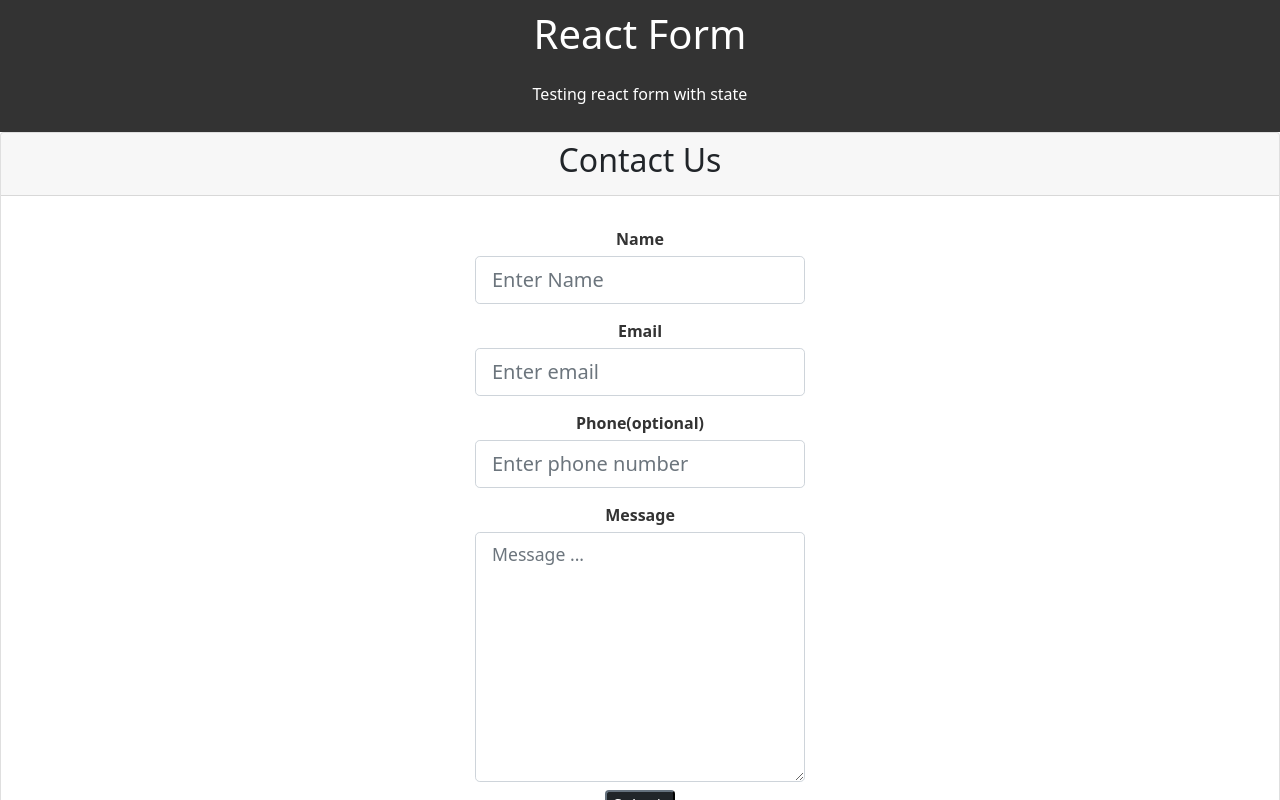
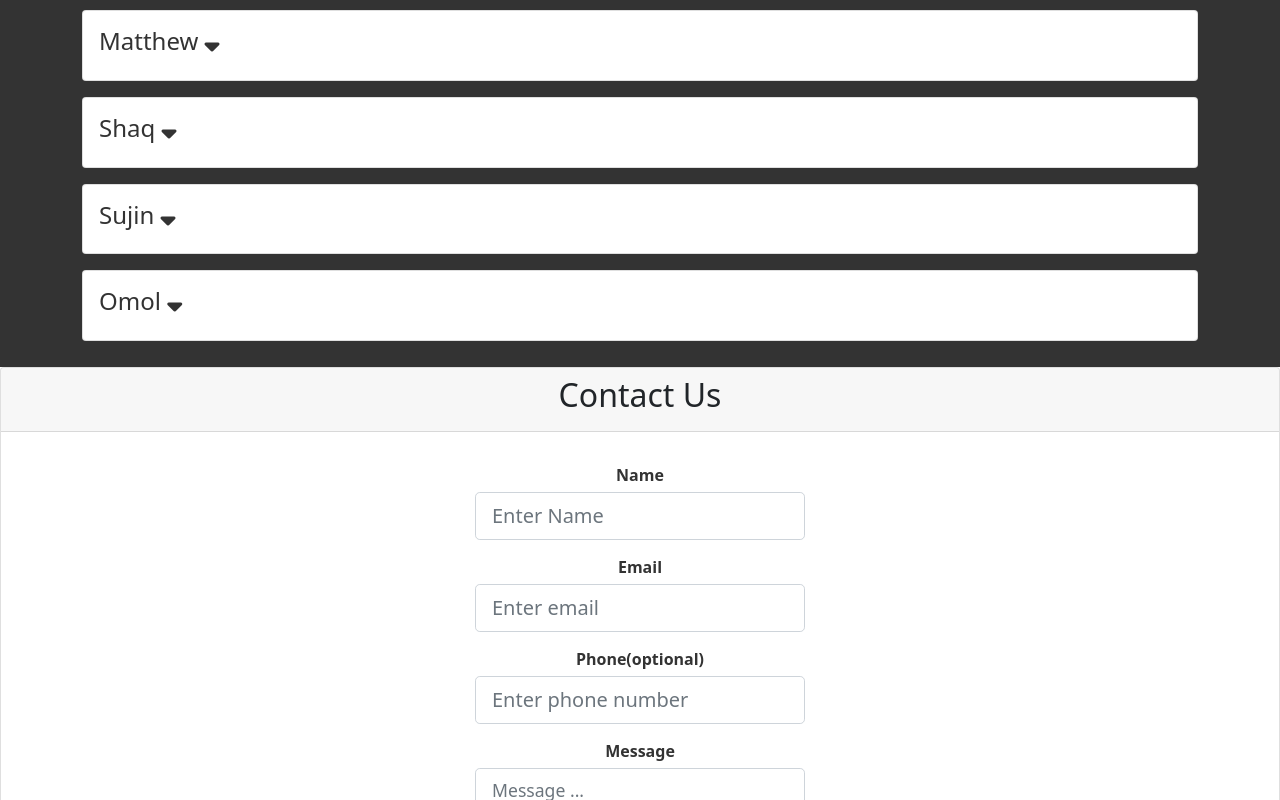
Before and after one commit to 7daytheory/reactStateForm, a React (Create React App) app: page / in a window 1280 px wide. Shown: the top 800 px of the page. Built offline with nearby package versions, Linux system fonts and the light colour scheme.

Commit message:
Toggle contacts onClick to show/hide content

```diff
--- a/public/index.html
+++ b/public/index.html
@@ -9,6 +9,7 @@
       name="description"
       content="React Form"
     />
+    <script src="https://kit.fontawesome.com/ecda22df53.js" crossorigin="anonymous"></script>
     <!--
       manifest.json provides metadata used when your web app is installed on a
       user's mobile device or desktop. See https://developers.google.com/web/fundamentals/web-app-manifest/
--- a/src/App.js
+++ b/src/App.js
@@ -1,8 +1,12 @@
+import { Contacts } from './components/Contacts/Contacts';
+import 'bootstrap/dist/css/bootstrap.min.css';
+
 function App() {
   return (
     <div className="App">
-      <h1>React Form</h1><br/>
-      <p>Testing react form with state</p>
+      <div className="container">
+        <Contacts />
+      </div>
     </div>
   );
 }
--- a/src/components/Contact/Contact.js
+++ b/src/components/Contact/Contact.js
@@ -6,40 +6,34 @@ class Contact extends Component {
         showContactInfo: false
     };
 
-
-
-    //Unnccessary function -> toggles on line 21
-    // onShowClick = e => {
-    //     this.setState({showContactInfo:
-    //     !this.state.showContactInfo});
-    // };
-
     onDeleteClick = () => {
         console.log("Clicked!");
     }
 
     render() {
-        const {firstname, phone, email } = this.props.contact;
+        const {name, phone, email } = this.props.contact;
+
+        const { showContactInfo } = this.state;
 
         return (
             <div className="card card-body mb-3">
-                <h4>{firstname}{' '}
+                <h4 style={{color: "#333"}}>{name}{' '}
                 <i onClick={() => this.setState({showContactInfo: !this.state.showContactInfo})}
                 className='fas fa-sort-down'
                 style={{cursor: 'pointer'}}
                 />
                 </h4>
 
-                <i
+                {/* <i
                 className='fas fa-times'
                 style={{float: 'right', cursor: 'pointer', color: 'red'}}
                 onClick = {this.onDeleteClick}
-                />
+                /> */}
 
-            <ul className='list-group'>
+                {showContactInfo ? (<ul className='list-group'>
                 <li className='list-group-item'>Email : {email}</li>
                 <li className='list-group-item'>Phone : {phone}</li>
-                </ul>
+                </ul> ) :  null}
             </div>
         )
     }
--- a/src/components/Contacts/Contacts.js
+++ b/src/components/Contacts/Contacts.js
@@ -4,21 +4,51 @@ import Contact from '../Contact/Contact';
 
 export class Contacts extends Component {
 
-    deleteContact = id => {
-        const { contacts } = this.state;
+    state = {
+        contacts : [
+            {
+            id: 1,
+            name: 'Matthew',
+            email: 'matthew@gmail.com',
+            phone: '111-111-1111',
+            message: 'None received'
+        },
+        {
+            id: 2,
+            name: 'Shaq',
+            email: 'shaq@gmail.com',
+            phone: '222-222-2222',
+            message: 'None received 2'
+        },
+        {
+            id: 3,
+            name: 'Sujin',
+            email: 'sujin@gmail.com',
+            phone: '444-444-4444',
+            message: 'None received'
+        },
+        {
+            id: 4,
+            name: 'Omol',
+            email: 'omol@gmail.com',
+            phone: '333-333-3333',
+            message: 'None received'
+        }
+    ]
+    }
 
-        const newContacts = contacts.filter(contact => contact.id !== id);
+    // deleteContact = id => {
+    //     const { contacts } = this.state;
 
-        this.setState({
-            contacts: newContacts
-        });
-    };
+    //     const newContacts = contacts.filter(contact => contact.id !== id);
+
+    //     this.setState({
+    //         contacts: newContacts
+    //     });
+    // };
 
     render() {
-       return(
-        <div>
-            {value => {
-                const { contacts } = value;
+            const { contacts } = this.state;
 
             return (
                <React.Fragment>
@@ -26,15 +56,10 @@ export class Contacts extends Component {
                        <Contact
                         key={contact.id}
                         contact={contact}
-                        deleteClickHandler={this.deleteContact.bind(this.contact.id)}
                         />
                    ))}
                </React.Fragment>
             )
                    }}
-        </div>
-       )
-    }
-}
 
 export default Contacts;
--- a/src/index.js
+++ b/src/index.js
@@ -5,15 +5,11 @@ import AddForm from './components/Form/Form';
 import './index.css';
 import 'bootstrap/dist/css/bootstrap.css';
 import { Provider } from './context';
-import { Contacts } from './components/Contacts/Contacts';
 
 const root = ReactDOM.createRoot(document.getElementById('root'));
 root.render(
-    <div>
     <Provider>
-    <Contacts />
     <App />
     <AddForm />
     </Provider>
-    </div>
 );
```
